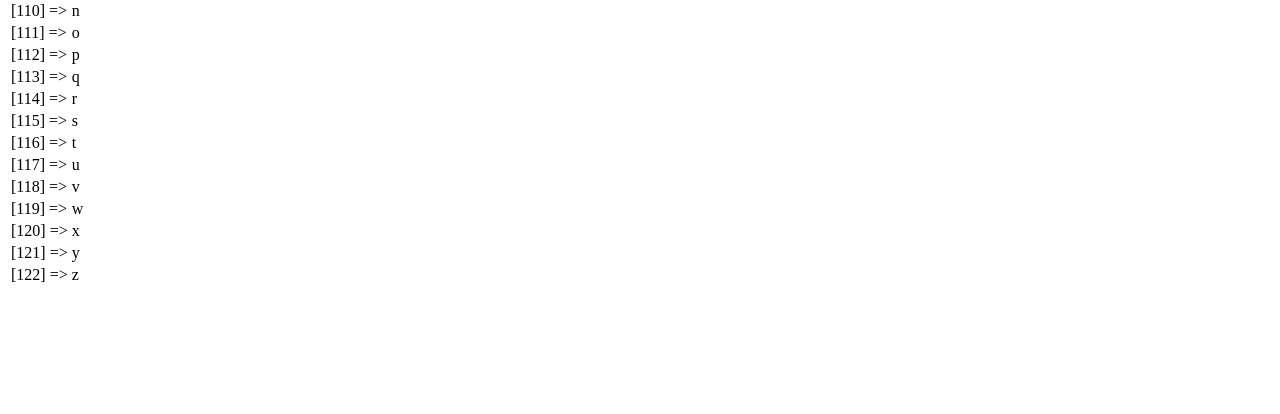
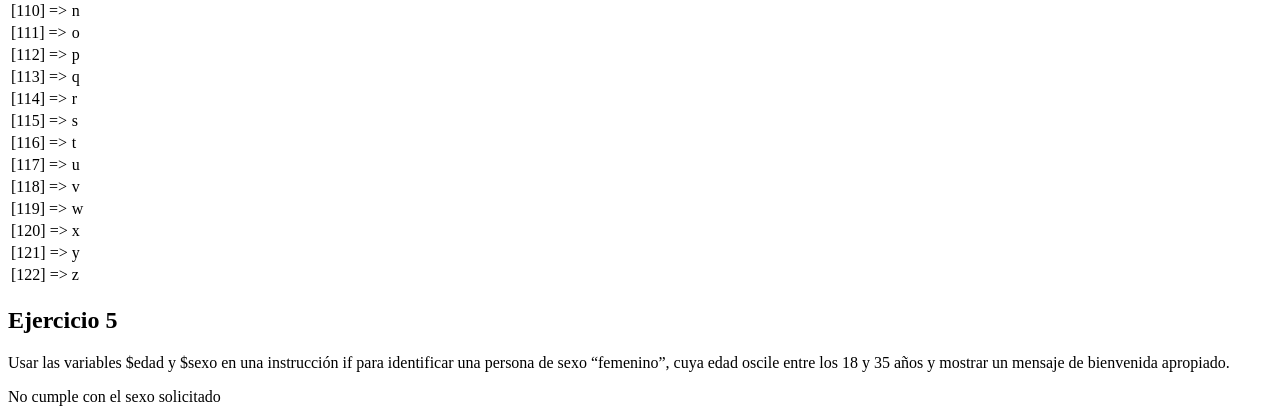
Before and after one commit to LuisMDNavarro/tecweb, a PHP site: page / in a window 1280 px wide. Shown: the part 734-1148 px from the top of the page. Before the commit the page ends 1016 px from the top, so only its background shows below. Run offline with PHP 8.4, Linux system fonts and the light colour scheme; data that the repository does not hold is empty.

Commit message:
Ejercicio 5 terminado

```diff
--- a/practicas/p04/index.php
+++ b/practicas/p04/index.php
@@ -40,5 +40,28 @@
     <?php
         echo arreglo();
     ?>
+    <h2>Ejercicio 5</h2>
+    <p>Usar las variables $edad y $sexo en una instrucción if para identificar una persona de
+    sexo “femenino”, cuya edad oscile entre los 18 y 35 años y mostrar un mensaje de
+    bienvenida apropiado. </p>
+    <?php
+    $edad = $_POST["edad"];
+    $sexo = $_POST["sexo"];
+    if($sexo =="Femenino")
+    {
+        if($edad >=18 && $edad <= 35)
+        {
+            echo "Bienvenida, usted está en el rango de edad y el genero permitido.";
+        }
+        else
+        {
+            echo "No cumple con la edad requerida";
+        }
+    }
+    else
+    {
+        echo "No cumple con el sexo solicitado";
+    }
+    ?>
 </body>
 </html>
```
Also changed, not shown: practicas/p04/ejercicio5.html (added, +23 -0 lines).
